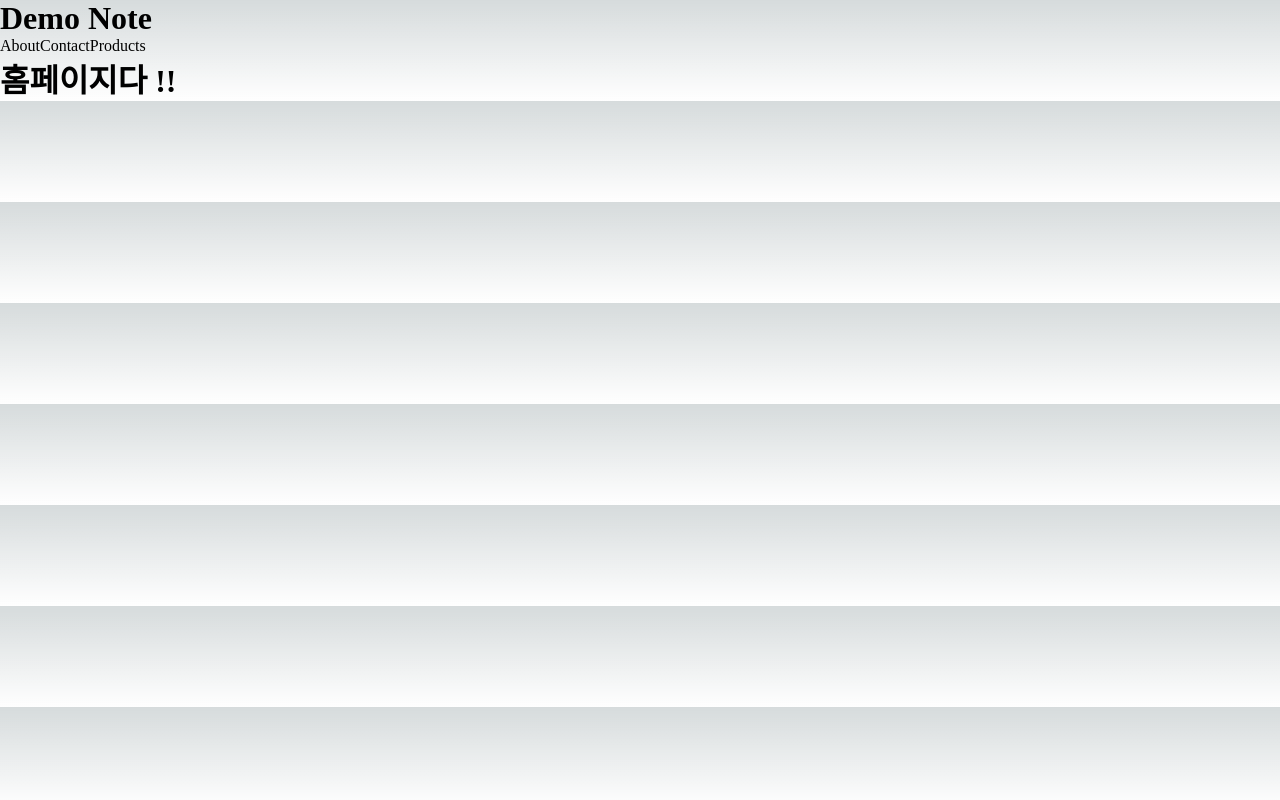
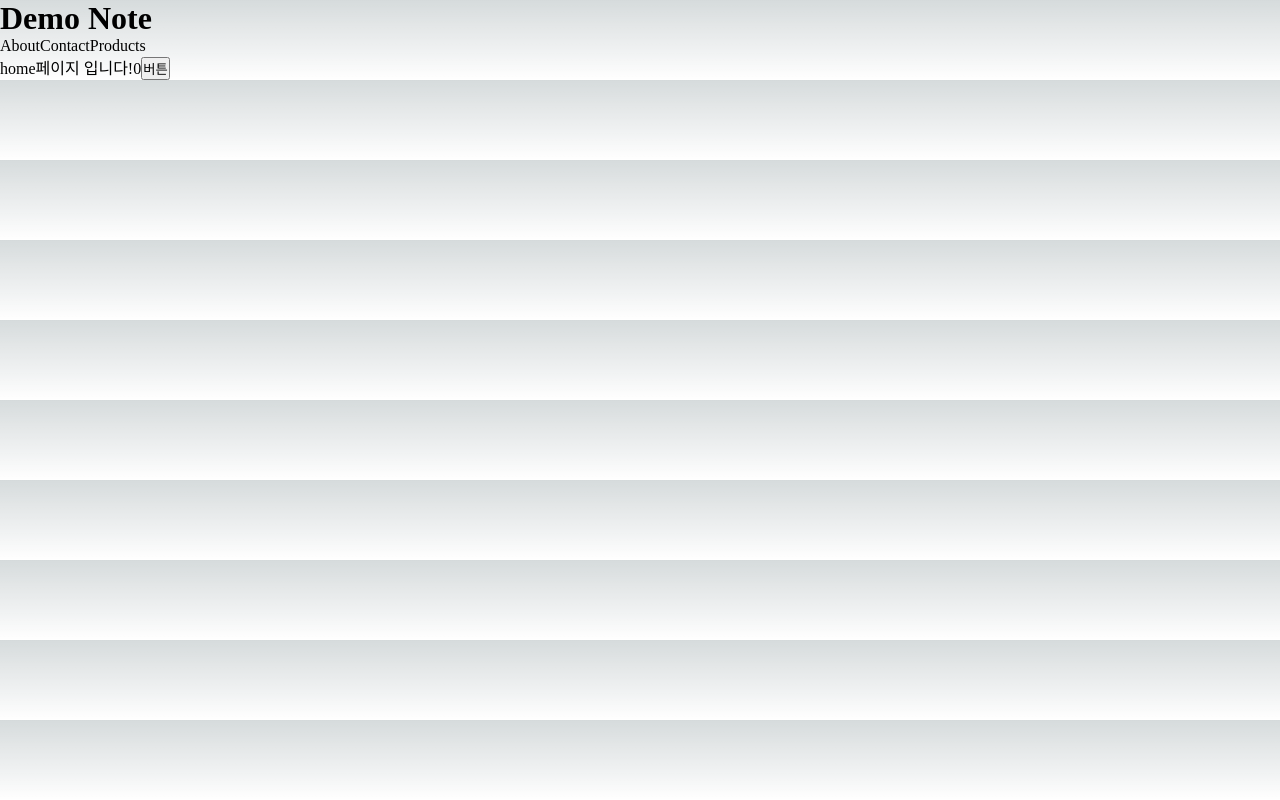
Before and after one commit to cktjdgus45/nextJS, a Next.js app: page / in a window 1280 px wide. Built offline with nearby package versions, Linux system fonts and the light colour scheme.

Commit message:
Client Component

```diff
--- a/src/app/page.tsx
+++ b/src/app/page.tsx
@@ -1,11 +1,12 @@
 import { Inter } from 'next/font/google'
 import styles from './page.module.css'
-
+import Counter from '../components/Counter';
 
 export default function Home() {
   return (
-    <h1>
-      홈페이지다 !!
-    </h1>
+    <>
+      <>home페이지 입니다!</>
+      <Counter />
+    </>
   )
 }
--- /dev/null
+++ b/src/components/Counter.jsx
@@ -0,0 +1,17 @@
+'use client'
+
+import React, { useState } from 'react';
+
+
+
+const Counter = () => {
+    const [count, setCount] = useState(0);
+    return (
+        <>
+            <>{count}</>
+            <button onClick={() => setCount(prev => prev + 1)}>버튼</button>
+        </>
+    )
+}
+
+export default Counter;
```
